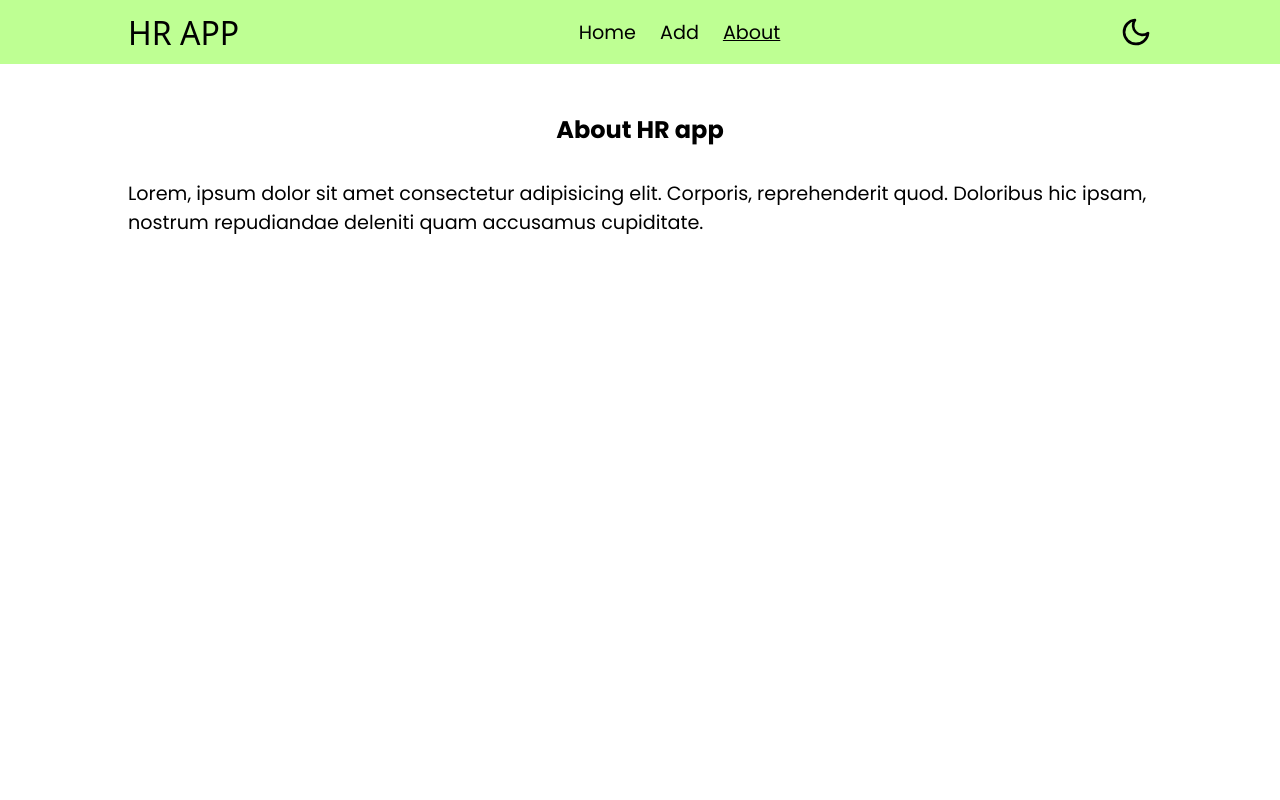
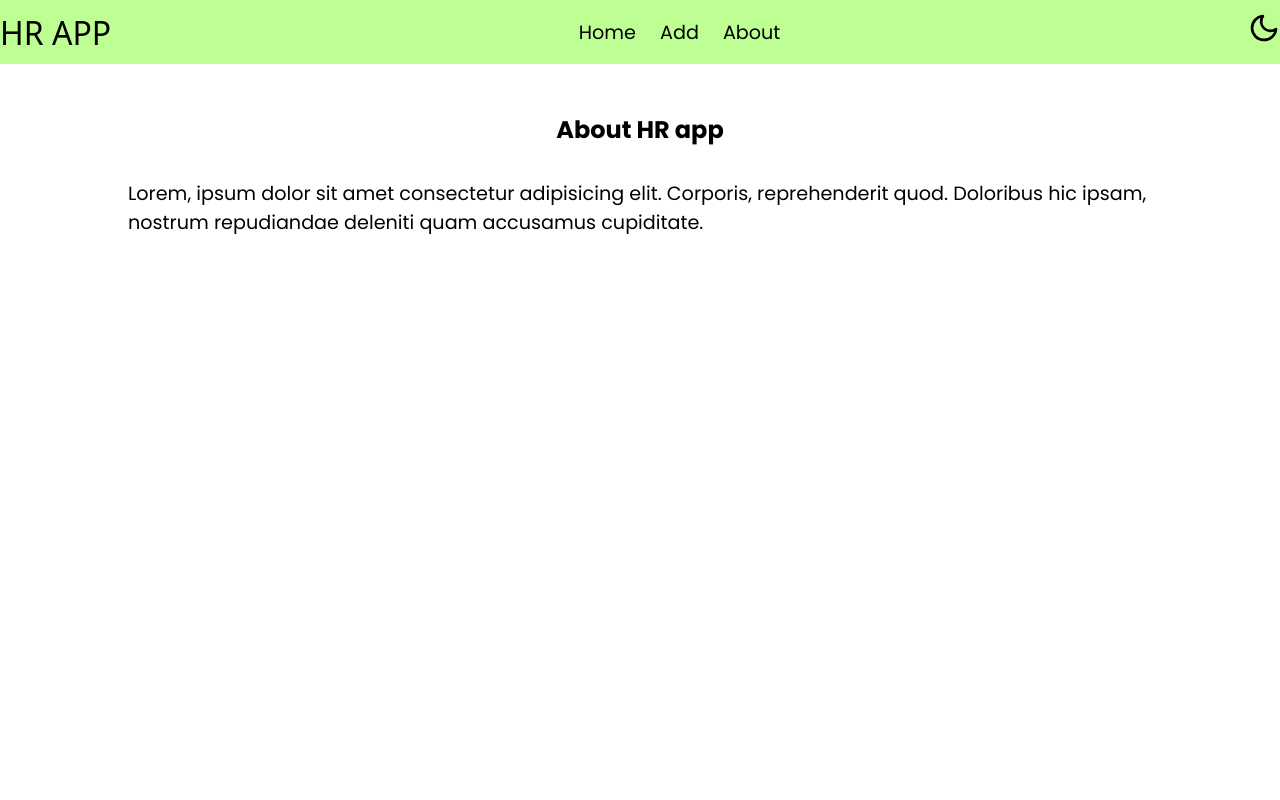
Before and after one commit to Hoa28686/hr-management-app, a React (Vite) app in the folder frontend/: page /about in a window 1280 px wide. Shown: the top 800 px of the page. Built offline with nearby package versions, Linux system fonts and the light colour scheme; no server answers; a web font is replaced by a local one.

Commit message:
add module for header

```diff
--- a/frontend/src/components/Header/Header.jsx
+++ b/frontend/src/components/Header/Header.jsx
@@ -1,5 +1,5 @@
 import { NavLink, Link } from "react-router";
-import "./Header.css";
+import styles from "./Header.module.css";
 import { IoClose } from "react-icons/io5";
 import { FiMoon, FiSun } from "react-icons/fi";
 import { LuMenu } from "react-icons/lu";
@@ -33,22 +33,26 @@ const Header = () => {
   };
 
   return (
-    <header className="header">
-      <div className=" container">
-        <Link to="/" className="nav-logo">
+    <header className={styles.header}>
+      <div className={styles.container}>
+        <Link to="/" className={styles["nav-logo"]}>
           HR APP
         </Link>
 
-        <nav className={`nav-menu ${showMenu ? "show-menu" : ""}`}>
-          <ul className="nav-list">
+        <nav
+          className={`${styles["nav-menu"]} ${
+            showMenu ? styles["show-menu"] : ""
+          }`}
+        >
+          <ul className={styles["nav-list"]}>
             <li>
-              <NavLink className="nav-link" to="/" onClick={hideMenu}>
+              <NavLink className={styles["nav-link"]} to="/" onClick={hideMenu}>
                 Home
               </NavLink>
             </li>
             <li>
               <NavLink
-                className="nav-link"
+                className={styles["nav-link"]}
                 to="/add-employee"
                 onClick={hideMenu}
               >
@@ -56,23 +60,30 @@ const Header = () => {
               </NavLink>
             </li>
             <li>
-              <NavLink className="nav-link" to="/about" onClick={hideMenu}>
+              <NavLink
+                className={styles["nav-link"]}
+                to="/about"
+                onClick={hideMenu}
+              >
                 About
               </NavLink>
             </li>
           </ul>
 
           {/* close button */}
-          <IoClose className="nav-close" onClick={hideMenu} />
+          <IoClose className={styles["nav-close"]} onClick={hideMenu} />
         </nav>
 
         <div id="nav-button">
           {darkTheme ? (
-            <FiSun className="nav-theme" onClick={toggleTheme} />
+            <FiSun className={styles["nav-theme"]} onClick={toggleTheme} />
           ) : (
-            <FiMoon className="nav-theme" onClick={toggleTheme} />
+            <FiMoon className={styles["nav-theme"]} onClick={toggleTheme} />
           )}
-          <LuMenu className="nav-mini-menu" onClick={() => setShowMenu(true)} />
+          <LuMenu
+            className={styles["nav-mini-menu"]}
+            onClick={() => setShowMenu(true)}
+          />
         </div>
       </div>
     </header>
--- a/frontend/src/components/PersonCard/PersonCard.jsx
+++ b/frontend/src/components/PersonCard/PersonCard.jsx
@@ -83,7 +83,7 @@ const PersonCard = ({
   }
 
   if (loading) return <div>Loading...</div>;
-  if (error) return <div>{error.message}</div>;
+  if (error) return <div>Error: {error.message}</div>;
   return (
     <div className="person-card">
       <p>
```
Also changed, not shown: frontend/src/components/Header/Header.module.css (renamed from frontend/src/components/Header/Header.css).
